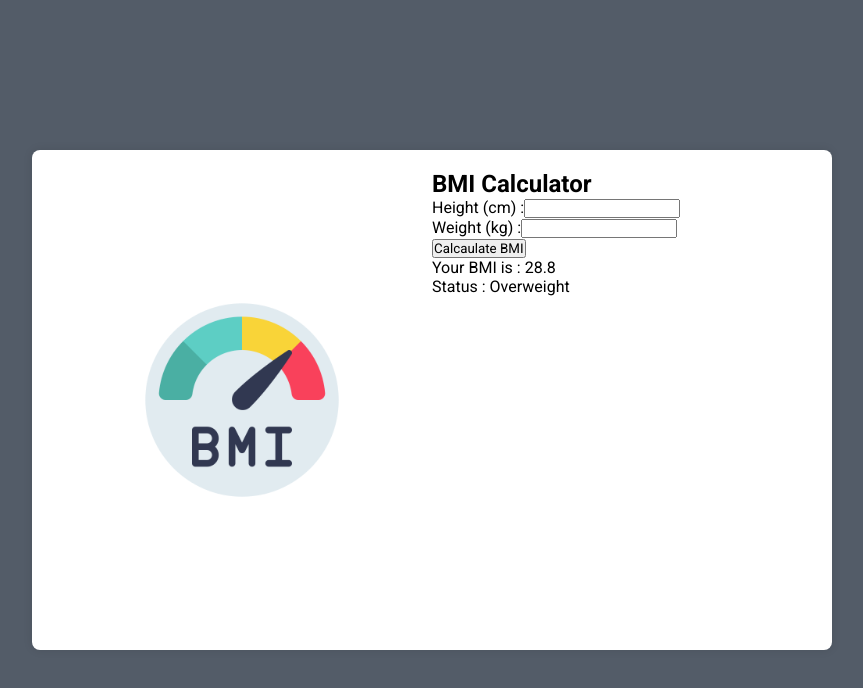
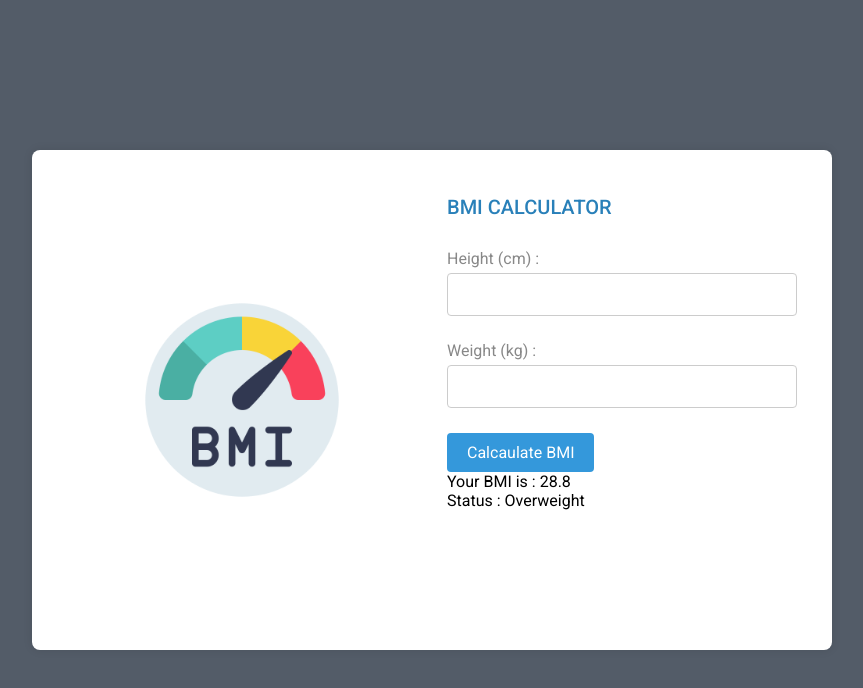
Before and after one commit to yuvarajpm1853/React-BMI-Calculator, a React (Vite) app: page / in a window 1280 px wide. Shown: the top 688 px of the page, without its empty margins (208-1071 px from the left). Built offline with nearby package versions, Linux system fonts and the light colour scheme.

Commit message:
Added Css upto button

```diff
--- a/src/App.css
+++ b/src/App.css
@@ -30,3 +30,44 @@ background-position: center;
 background-repeat: no-repeat;
 background-size: 200px auto;
 }
+.data{
+    flex: 1;
+    padding: 15px;
+}
+h2 {
+    font-weight: 500;
+    margin-bottom: 20px;
+    padding: 10px 0px;
+    text-transform: uppercase;
+    font-size:20px;
+    color:#2980b9;
+}
+.input-container{
+    margin-bottom:  15px;
+}
+label{
+    display: block;
+    margin-bottom: 5px;
+    color: #888;
+}
+input{
+    width: 100%;
+    padding: 10px;
+    border: 1px solid #ccc;
+    margin-bottom: 10px;
+    border-radius: 4px;
+    font-size: 18px;
+}
+button{
+    background-color: #3498db;
+    color: #fff;
+    border: none;
+    padding: 10px 20px;
+    font-size: 16px;
+    cursor: pointer;
+    border-radius: 4px;
+    transition: background-color 0.3s;
+}
+button:hover{
+    background-color: #2980b9;
+}
```
